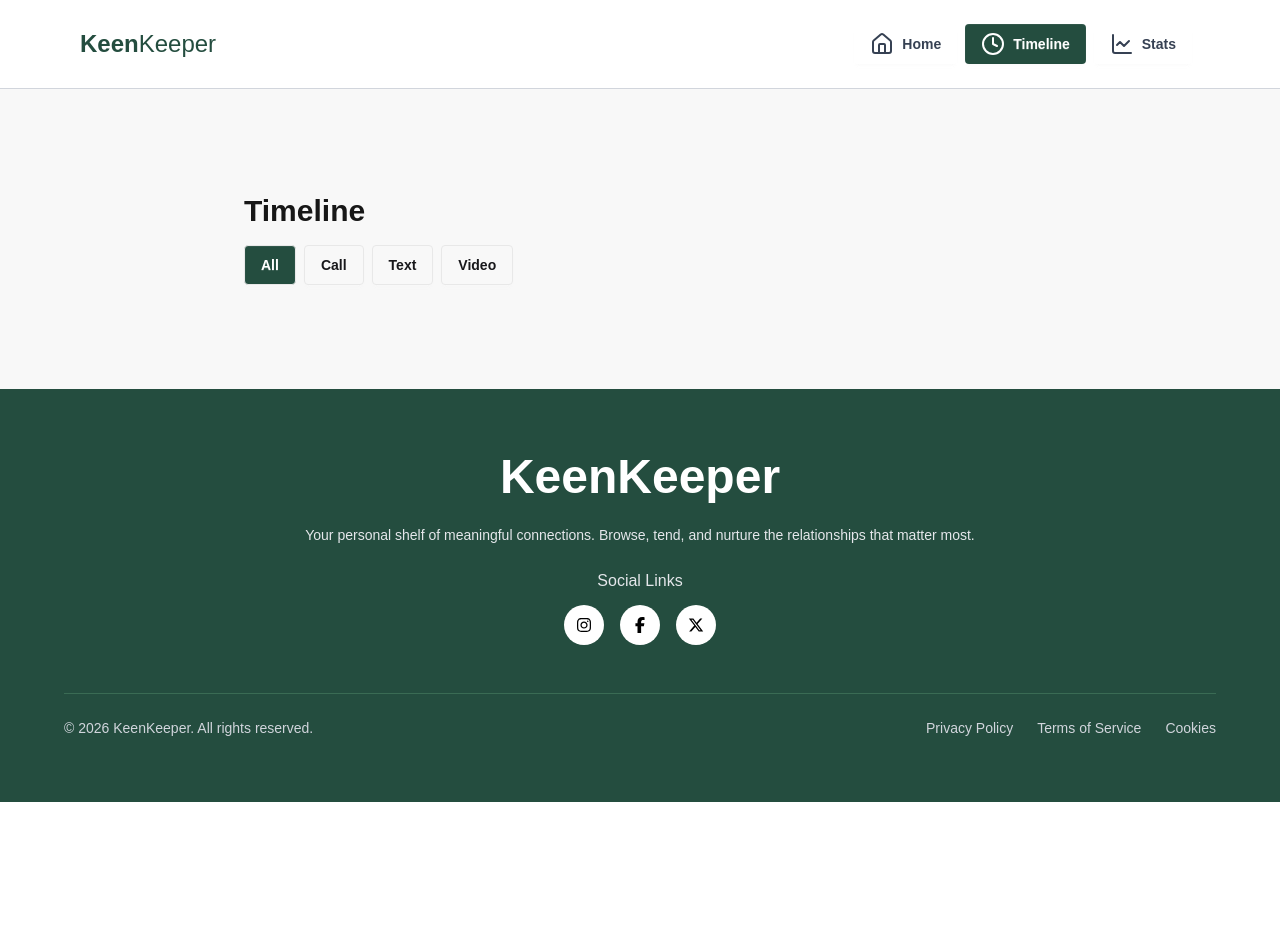
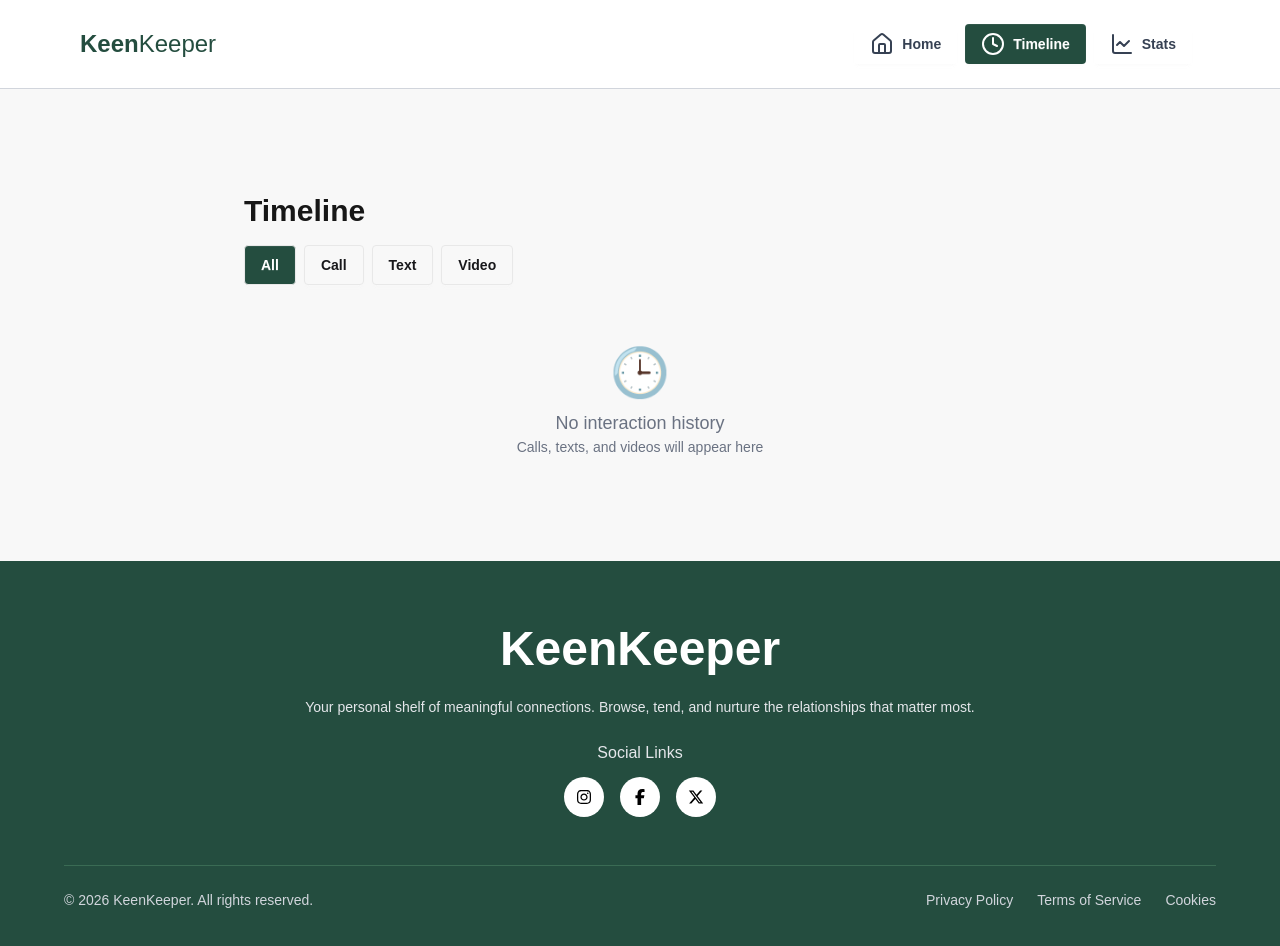
Before and after one commit to supayangit/KeenKeeper, a Next.js app: page /timeline in a window 1280 px wide. Shown: the top 946 px of the page. Before the commit the page ends 802 px from the top, so only its background shows below. Built offline with nearby package versions, Linux system fonts and the light colour scheme.

Commit message:
not found state enhanced, blank page state added

```diff
--- /dev/null
+++ b/src/app/components/NotFoundUI.jsx
@@ -0,0 +1,26 @@
+import React from 'react';
+import Link from 'next/link';
+
+const NotFoundUI = () => {
+    return (
+        <div>
+            <div className="flex flex-col items-center justify-center h-[50vh] text-center space-y-4">
+
+                <div className="text-7xl">⚠️</div>
+
+                <h1 className="text-5xl font-bold text-[#244D3F]">404</h1>
+
+                <p className="text-lg text-gray-600">
+                    Oooooops! Page not found
+                </p>
+
+                <Link href="/" className="btn bg-[#244D3F] text-white">
+                    Go Home
+                </Link>
+
+            </div>
+        </div>
+    );
+};
+
+export default NotFoundUI;
--- a/src/app/friend/[id]/page.jsx
+++ b/src/app/friend/[id]/page.jsx
@@ -4,6 +4,7 @@ import { FaPhoneAlt, FaCommentDots, FaVideo, FaTrash } from "react-icons/fa";
 import { MdArchive } from "react-icons/md";
 import { BsAlarm } from "react-icons/bs";
 import FriendActions from '../../components/FriendActions';
+import NotFoundUI from '../../components/NotFoundUI';
 
 const fetchFriend = async (id) => {
   const res = await fetch(`/friends.json`);
@@ -16,6 +17,9 @@ export default async function FriendProfile({ params }) {
   const friend = await fetchFriend(id);
   console.log(friend);
 
+  if (!friend) {
+    return <NotFoundUI message={`Friend with ID ${id} not found`} />;
+  }
 
   //Status color mapping
   const statusStyles = {
--- a/src/app/not-found.jsx
+++ b/src/app/not-found.jsx
@@ -1,19 +1,8 @@
-import Link from "next/link";
-
+import NotFoundUI from './components/NotFoundUI';
 export default function NotFound() {
   return (
-    <div className="flex flex-col items-center justify-center h-[70vh] text-center space-y-4">
-
-      <h1 className="text-5xl font-bold text-[#244D3F]">404</h1>
-
-      <p className="text-lg text-gray-600">
-        Oooooops! Page not found
-      </p>
-
-      <Link href="/" className="btn bg-[#244D3F] text-white">
-        Go Home
-      </Link>
-
-    </div>
+    <>
+      <NotFoundUI />
+    </>
   );
 }
--- a/src/app/stats/page.jsx
+++ b/src/app/stats/page.jsx
@@ -31,6 +31,7 @@ const StatsPage = () => {
     ];
 
     const COLORS = ["green", "purple", "blue"];
+    const hasData = timeline.length > 0;
 
     return (
         <div className="p-6 space-y-6">
@@ -44,7 +45,8 @@ const StatsPage = () => {
                     </h2>
                 </div>
 
-                <PieChart width={400} height={400}>
+                {hasData ?
+                    (<PieChart width={400} height={400}>
                         <Pie
                             data={chartData}
                             cx="50%"
@@ -58,10 +60,21 @@ const StatsPage = () => {
                                 <Cell key={index} fill={COLORS[index]} />
                             ))}
                         </Pie>
-
                         <Tooltip />
                         <Legend />
-                </PieChart>
+                    </PieChart>) :
+                    (
+                        // empty state
+                        <div className="flex flex-col items-center justify-center text-gray-500 py-16">
+                            <div className="text-5xl mb-2">📊</div>
+                            <p className="text-lg font-semibold">
+                                No interaction data yet
+                            </p>
+                            <p className="text-sm">
+                                Calls, texts, and videos will appear here
+                            </p>
+                        </div>
+                    )}
             </div>
         </div>
     );
--- a/src/app/timeline/page.jsx
+++ b/src/app/timeline/page.jsx
@@ -97,7 +97,15 @@ export default function TimelinePage() {
             </div>
 
             {/* Timeline List */}
-            {filteredTimeline.map(item => (
+            {filteredTimeline.length === 0 ? (
+                // empty state
+                <div className="flex flex-col items-center justify-center mt-16 text-gray-500">
+                    <div className="text-5xl mb-3">🕒</div>
+                    <p className="text-lg font-medium">No interaction history</p>
+                    <p className="text-sm">Calls, texts, and videos will appear here</p>
+                </div>
+            ) :
+            filteredTimeline.map(item => (
                         <div
                             key={item.id}
                             className="flex items-center gap-4 bg-white p-4 rounded shadow"
@@ -114,7 +122,8 @@ export default function TimelinePage() {
                                 </p>
                             </div>
                         </div>
-            ))}
+                    ))
+                }
         </div>
     );
 }
```
Lines whose indentation alone changed are shown as unchanged.
